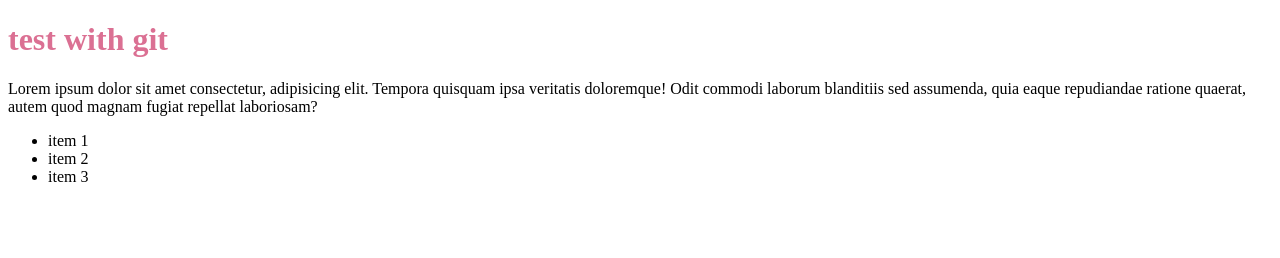
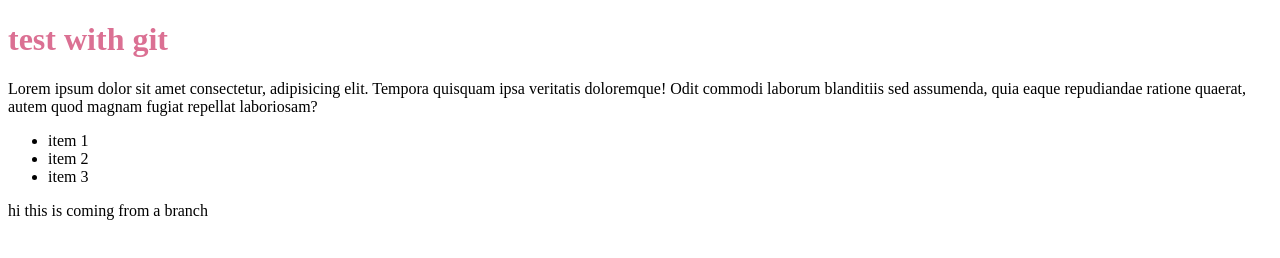
Before and after one commit to sandypranjic/test_repo, a plain HTML site: page index.html in a window 1280 px wide. Drawn offline with Linux system fonts and the light colour scheme.

Commit message:
testing a side branch

```diff
--- a/index.html
+++ b/index.html
@@ -17,5 +17,6 @@
         <li>item 2</li>
         <li>item 3</li>
     </ul>
+    <p>hi this is coming from a branch</p>
 </body>
 </html>
```
